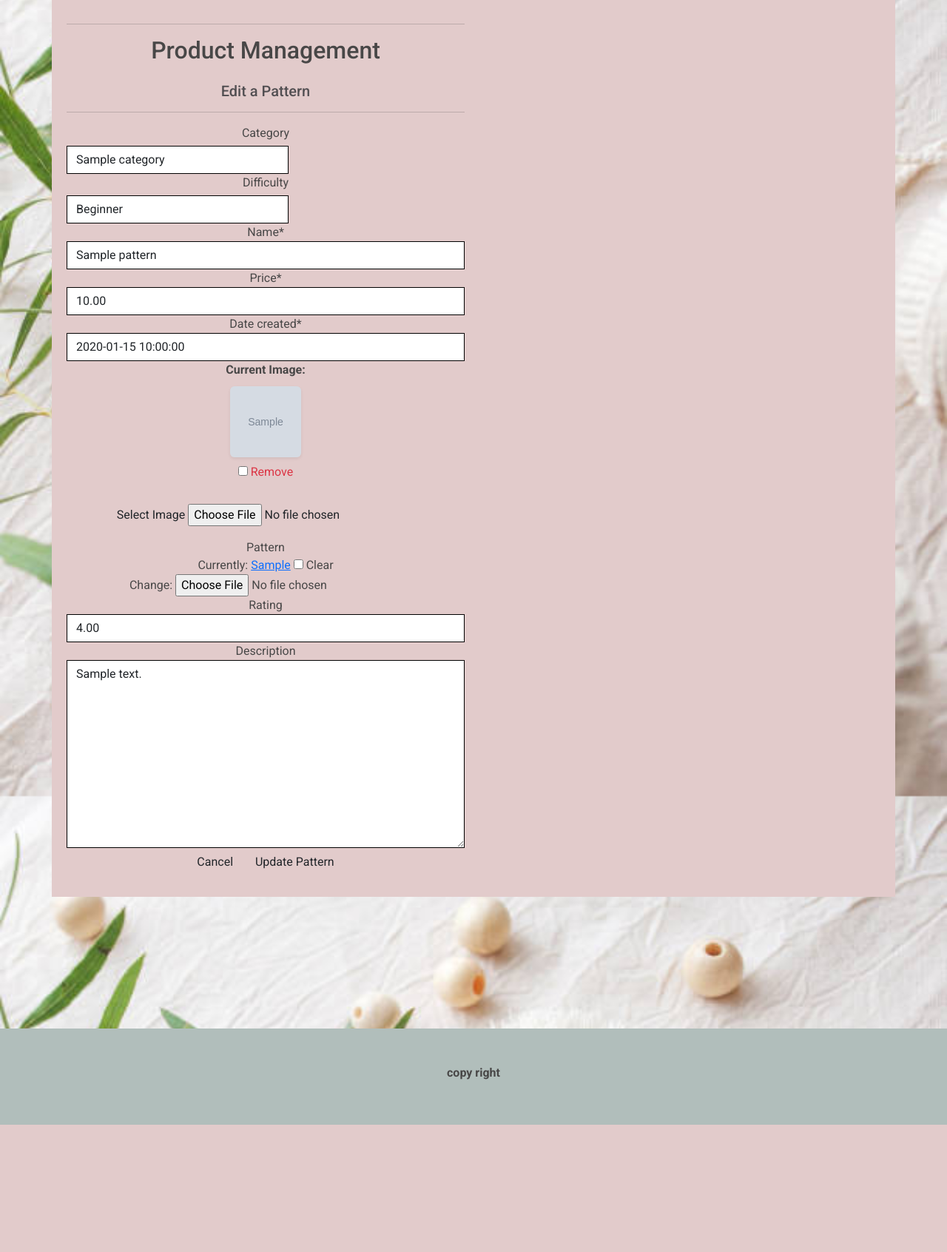
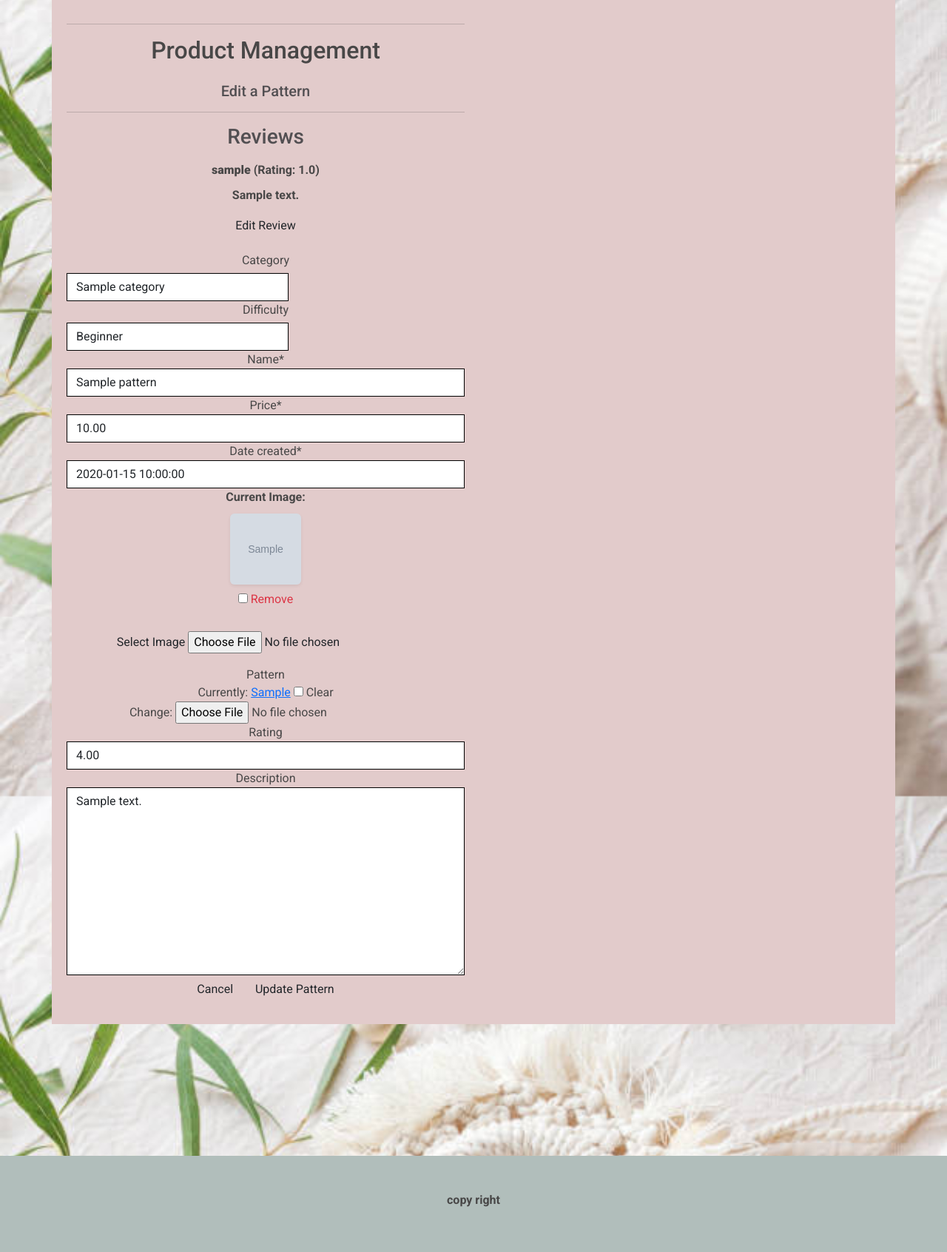
Before and after one commit to raheelaahmed/hook-it, a Django app: page /pattern/edit/1/ in a window 1280 px wide. Shown: the part 204-1896 px from the top of the page at 74% size. Before the commit the page ends 1724 px from the top, so only its background shows below. Run offline with Django 4.2, Linux system fonts and the light colour scheme; a user stored in the database is signed in; tables that the repository leaves empty hold one stand-in row (values such as "Sample post"); grey boxes marked "Sample" are stand-in pictures; some libraries are stand-ins or nearby versions; some web fonts are replaced.

Commit message:
added edit review view, url and tempmlate

```diff
--- a/patterns/forms.py
+++ b/patterns/forms.py
@@ -1,5 +1,5 @@
 from django import forms
-from .models import Pattern, Category
+from .models import Pattern, Category, Review
 from .widgets import CustomClearableFileInput
 
 class PatternForm(forms.ModelForm):
--- a/patterns/templates/patterns/edit_pattern.html
+++ b/patterns/templates/patterns/edit_pattern.html
@@ -18,6 +18,25 @@
                 <h2 class="logo-font mb-4">Product Management</h2>
                 <h5 class="text-muted">Edit a Pattern</h5>
                 <hr>
+            </div>
+        </div>
+
+        <!-- Display reviews -->
+        <div class="row">
+            <div class="col-12 col-md-6">
+                <h3 class="text-muted mb-3">Reviews</h3>
+
+                {% for review in pattern.reviews.all %}
+                    <div class="review mb-3">
+                        <p><strong>{{ review.user.username }}</strong> (Rating: {{ review.rating }})</p>
+                        <p>{{ review.comment }}</p>
+
+                        <!-- Edit button for the logged-in user's review -->
+                        {% if review.user == request.user %}
+                            <a href="{% url 'edit-review' review_id=review.id %}" class="btn btn-outline-black rounded-0">Edit Review</a>
+                        {% endif %}
+                    </div>
+                {% endfor %}
             </div>
         </div>
 
@@ -43,6 +62,7 @@
     </div>
 {% endblock %}
 
+
 {% block extra_js %}
     <!-- Include CKEditor scripts -->
     <script src="https://cdn.ckeditor.com/ckeditor5/34.1.0/classic/ckeditor.js"></script>
--- a/patterns/urls.py
+++ b/patterns/urls.py
@@ -8,7 +8,8 @@ urlpatterns = [
     path('pattern/<int:pattern_id>/', views.pattern_detail, name='pattern-detail'),
 
     # Add a review for a specific pattern
-    path('pattern/<int:pattern_id>/review/', views.add_review, name='add_review'),
+    path('pattern/<int:pattern_id>/add-review/', views.add_review, name='add-review'),
+    path('review/edit/<int:review_id>/',views.edit_review, name='edit-review'),
     path('add/', views.add_pattern, name='add_pattern'),
     path('edit/<int:pattern_id>/', views.edit_pattern, name='edit_pattern'),
     path('delete/<int:pattern_id>/', views.delete_pattern, name='delete_pattern'),
--- a/patterns/views.py
+++ b/patterns/views.py
@@ -125,6 +125,48 @@ def add_review(request, pattern_id):
         return redirect('pattern-detail', pattern_id=pattern.id)  # Correct redirection here
 
 
+
+@login_required
+def edit_review(request, review_id):
+    """ A view to handle editing a review """
+
+    # Get the review object or return 404 if not found
+    review = get_object_or_404(Review, id=review_id)
+
+    # Ensure the logged-in user is the author of the review
+    if review.user != request.user:
+        messages.error(request, "You do not have permission to edit this review.")
+        return redirect('pattern-detail', pattern_id=review.pattern.id)
+
+    if request.method == 'POST':
+        # Get updated data from the form
+        rating = request.POST.get('rating')
+        comment = request.POST.get('comment')
+
+        # Validate rating and comment
+        if not rating or not comment:
+            messages.error(request, "Both rating and comment are required.")
+            return redirect('edit-review', review_id=review.id)
+
+        try:
+            rating = int(rating)
+            if not (1 <= rating <= 5):
+                raise ValueError("Rating must be between 1 and 5.")
+        except ValueError:
+            messages.error(request, "Invalid rating value. It must be between 1 and 5.")
+            return redirect('edit-review', review_id=review.id)
+
+        # Update and save the review
+        review.rating = rating
+        review.comment = comment
+        review.save()
+
+        messages.success(request, "Your review has been updated successfully!")
+        return redirect('pattern-detail', pattern_id=review.pattern.id)
+
+    return render(request, 'patterns/edit_review.html', {'review': review})
+
+
 @login_required
 def add_pattern(request):
     """ Add a pattern to the store """
```
Also changed, not shown: patterns/templates/patterns/edit_review.html (added, +34 -0 lines), patterns/templates/patterns/pattern_detail.html (+21 -51 lines).
